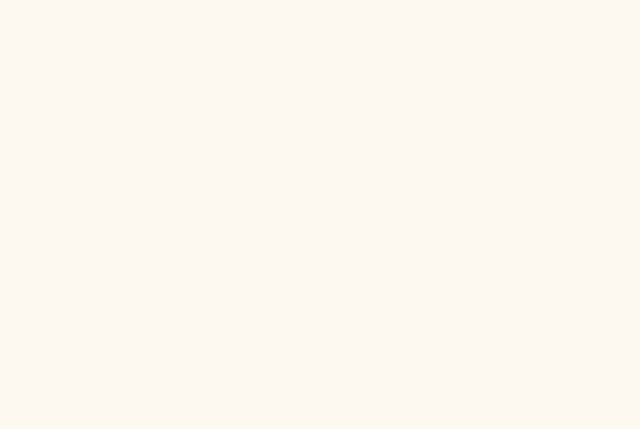
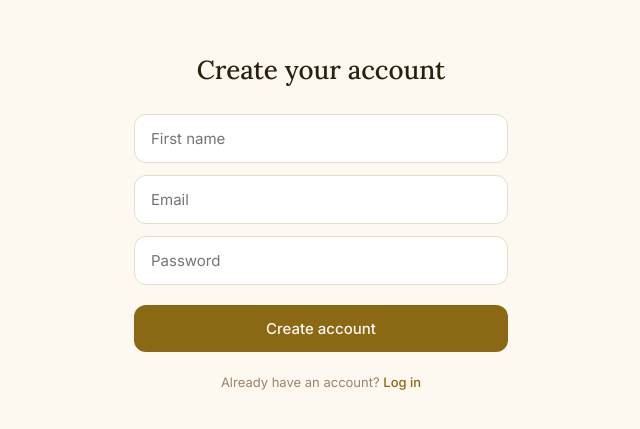
Before and after one commit to dorianzelaya/catholic-companion, a React app in the folder frontend/: page /register in a window 1280 px wide. Before the commit this address had no page. Shown: the part 179-608 px from the top of the page, without its empty margins (319-959 px from the left). Built offline with nearby package versions, Linux system fonts and the light colour scheme; the HTML template or start-up script is replaced by a standard one.

Commit message:
register screen with auth context

```diff
--- a/frontend/src/App.jsx
+++ b/frontend/src/App.jsx
@@ -1,11 +1,14 @@
 import { BrowserRouter, Routes, Route, Navigate } from 'react-router-dom'
+import { AuthProvider } from './context/AuthContext'
 import Home from './pages/Home'
 import Readings from './pages/Readings'
 import Rosary from './pages/Rosary'
 import Examine from './pages/Examine'
+import Register from './pages/Register'
 
 function App() {
   return (
+    <AuthProvider>
       <BrowserRouter>
         <Routes>
           <Route path="/" element={<Navigate to="/home" />} />
@@ -13,8 +16,10 @@ function App() {
           <Route path="/readings" element={<Readings />} />
           <Route path="/rosary" element={<Rosary />} />
           <Route path="/examine" element={<Examine />} />
+          <Route path="/register" element={<Register />} />
         </Routes>
       </BrowserRouter>
+    </AuthProvider>
   )
 }
 
--- /dev/null
+++ b/frontend/src/context/AuthContext.jsx
@@ -0,0 +1,38 @@
+import { createContext, useContext, useState, useEffect } from 'react'
+
+const AuthContext = createContext(null)
+
+export function AuthProvider({ children }) {
+  const [user, setUser] = useState(null)
+  const [token, setToken] = useState(localStorage.getItem('token'))
+  const [loading, setLoading] = useState(true)
+
+  useEffect(() => {
+    const savedToken = localStorage.getItem('token')
+    if (savedToken) {
+      setToken(savedToken)
+    }
+    setLoading(false)
+  }, [])
+
+  function login(newToken) {
+    localStorage.setItem('token', newToken)
+    setToken(newToken)
+  }
+
+  function logout() {
+    localStorage.removeItem('token')
+    setToken(null)
+    setUser(null)
+  }
+
+  return (
+    <AuthContext.Provider value={{ user, setUser, token, login, logout, loading }}>
+      {children}
+    </AuthContext.Provider>
+  )
+}
+
+export function useAuth() {
+  return useContext(AuthContext)
+}
--- a/frontend/src/index.css
+++ b/frontend/src/index.css
@@ -77,7 +77,6 @@ body {
   color: var(--gold);
   font-weight: 500;
 }
-
 
 /* Home header */
 .home-header {
@@ -164,3 +163,79 @@ body {
   color: var(--cream-border);
   margin-left: 12px;
 }
+
+/* Auth pages — register and login */
+.auth-page {
+  display: flex;
+  flex-direction: column;
+  justify-content: center;
+  min-height: 100vh;
+  padding: 24px 28px;
+}
+
+.auth-title {
+  font-family: var(--font-serif);
+  font-size: 26px;
+  font-weight: 500;
+  color: var(--brown-dark);
+  margin-bottom: 24px;
+  text-align: center;
+}
+
+.auth-form {
+  display: flex;
+  flex-direction: column;
+  gap: 12px;
+}
+
+.auth-form input {
+  font-family: var(--font-ui);
+  font-size: 15px;
+  padding: 14px 16px;
+  border-radius: 12px;
+  border: 0.5px solid var(--cream-border);
+  background-color: #ffffff;
+  color: var(--brown-dark);
+}
+
+.auth-form input:focus {
+  outline: none;
+  border-color: var(--gold-light);
+}
+
+.auth-form button {
+  font-family: var(--font-ui);
+  font-size: 15px;
+  font-weight: 500;
+  padding: 14px;
+  border-radius: 12px;
+  border: none;
+  background-color: var(--gold);
+  color: var(--cream);
+  cursor: pointer;
+  margin-top: 8px;
+}
+
+.auth-form button:disabled {
+  opacity: 0.6;
+  cursor: not-allowed;
+}
+
+.auth-error {
+  color: #a32d2d;
+  font-size: 13px;
+  text-align: center;
+}
+
+.auth-switch {
+  text-align: center;
+  font-size: 13px;
+  color: var(--brown-light);
+  margin-top: 20px;
+}
+
+.auth-switch a {
+  color: var(--gold);
+  font-weight: 500;
+  text-decoration: none;
+}
--- /dev/null
+++ b/frontend/src/pages/Register.jsx
@@ -0,0 +1,90 @@
+import { useState } from 'react'
+import { useNavigate } from 'react-router-dom'
+import { useAuth } from '../context/AuthContext'
+
+function Register() {
+  const [firstName, setFirstName] = useState('')
+  const [email, setEmail] = useState('')
+  const [password, setPassword] = useState('')
+  const [error, setError] = useState('')
+  const [loading, setLoading] = useState(false)
+
+  const navigate = useNavigate()
+  const { login } = useAuth()
+
+  async function handleSubmit(e) {
+    e.preventDefault()
+    setError('')
+    setLoading(true)
+
+    try {
+      const registerResponse = await fetch('http://localhost:8000/auth/register', {
+        method: 'POST',
+        headers: { 'Content-Type': 'application/json' },
+        body: JSON.stringify({ first_name: firstName, email, password })
+      })
+
+      if (!registerResponse.ok) {
+        const data = await registerResponse.json()
+        throw new Error(data.detail || 'Registration failed')
+      }
+
+      const loginResponse = await fetch('http://localhost:8000/auth/login', {
+        method: 'POST',
+        headers: { 'Content-Type': 'application/json' },
+        body: JSON.stringify({ email, password })
+      })
+
+      const loginData = await loginResponse.json()
+      login(loginData.access_token)
+      navigate('/home')
+
+    } catch (err) {
+      setError(err.message)
+    } finally {
+      setLoading(false)
+    }
+  }
+
+  return (
+    <div className="auth-page">
+      <h1 className="auth-title">Create your account</h1>
+
+      <form className="auth-form" onSubmit={handleSubmit}>
+        <input
+          type="text"
+          placeholder="First name"
+          value={firstName}
+          onChange={(e) => setFirstName(e.target.value)}
+          required
+        />
+        <input
+          type="email"
+          placeholder="Email"
+          value={email}
+          onChange={(e) => setEmail(e.target.value)}
+          required
+        />
+        <input
+          type="password"
+          placeholder="Password"
+          value={password}
+          onChange={(e) => setPassword(e.target.value)}
+          required
+        />
+
+        {error && <p className="auth-error">{error}</p>}
+
+        <button type="submit" disabled={loading}>
+          {loading ? 'Creating account...' : 'Create account'}
+        </button>
+      </form>
+
+      <p className="auth-switch">
+        Already have an account? <a href="/login">Log in</a>
+      </p>
+    </div>
+  )
+}
+
+export default Register
```
Lines whose indentation alone changed are shown as unchanged.
